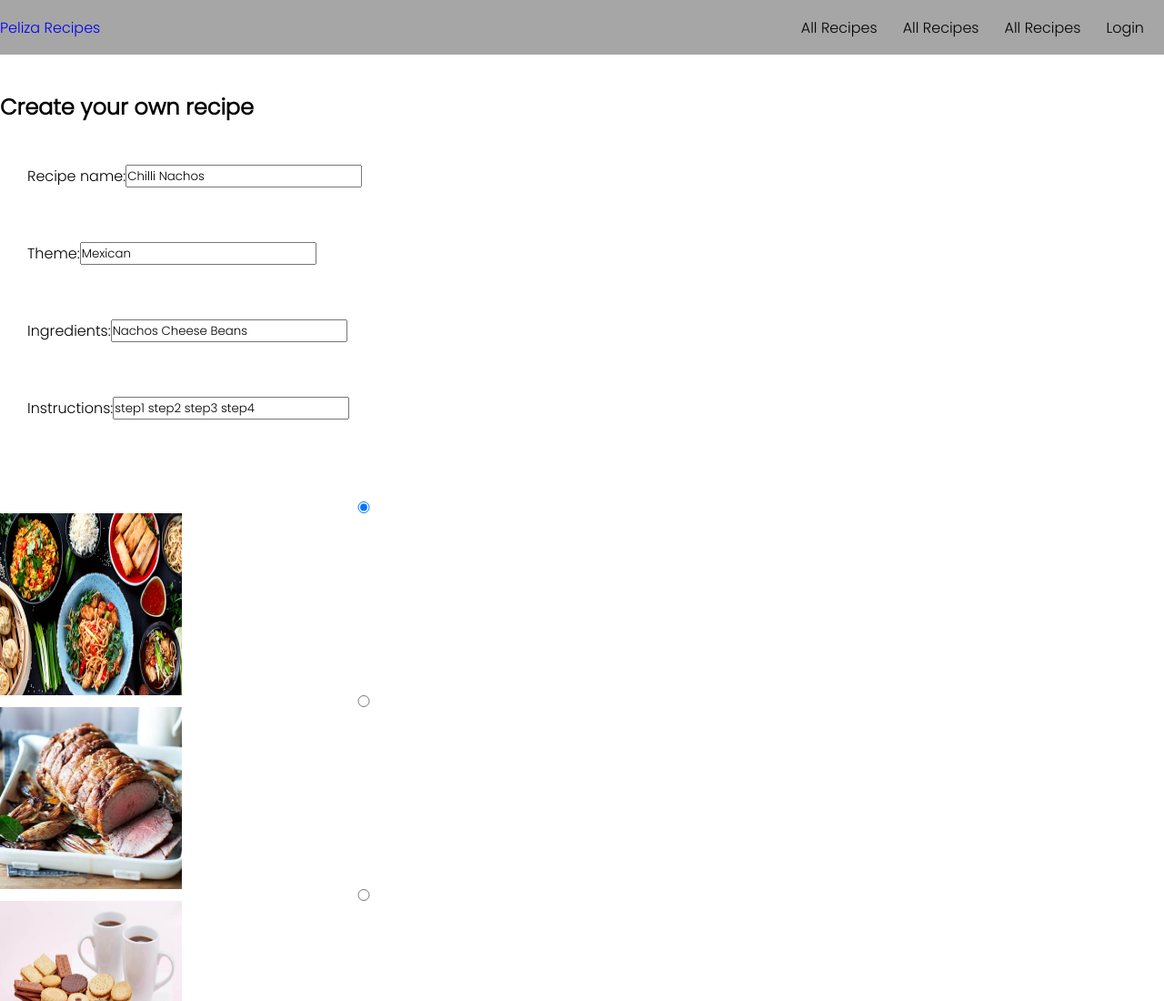
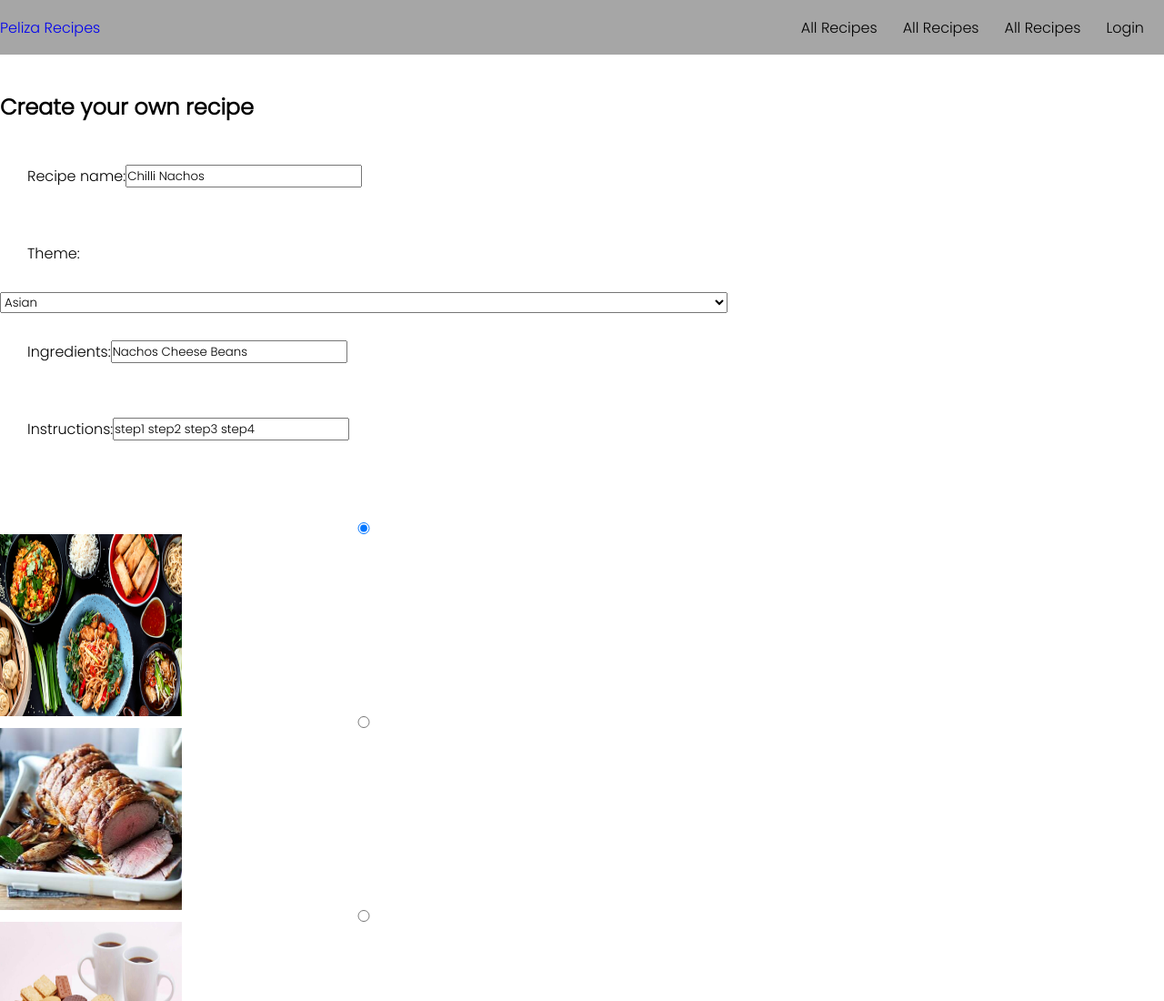
Before and after one commit to MelissaAstbury/WebTechnologiesCW01, a website with bundled scripts: page src/html/createRecipe.html in a window 1280 px wide. Shown: the top 1100 px of the page at 91% size. Built offline with nearby package versions, Linux system fonts and the light colour scheme; some packages are replaced by stand-ins of ours; no server answers.

Commit message:
feat: :bug: Changed theme to be of certain values

```diff
--- a/src/html/createRecipe.html
+++ b/src/html/createRecipe.html
@@ -50,9 +50,19 @@
           <label for="name" class="label-name"
             >Recipe name: <input type="text" id="name" name="name" value="Chilli Nachos"
           /></label>
-          <label for="theme" class="label-name"
-            >Theme: <input type="text" id="theme" name="theme" value="Mexican"
-          /></label>
+          <label for="theme" class="label-name">Theme:</label>
+          <select name="theme" id="theme">
+            <option value="asian">Asian</option>
+            <option value="beef">Beef Dish</option>
+            <option value="desserts">Biscuits</option>
+            <option value="bakery">Bread</option>
+            <option value="bakery">Cakes</option>
+            <option value="chicken">Chicken Dish</option>
+            <option value="indian">Indian</option>
+            <option value="fish">Fish Dish</option>
+            <option value="italian">Italian</option>
+            <option value="vegetarian">Vegetarian</option>
+          </select>
           <label for="ingredients" class="label-name"
             >Ingredients:
             <input type="text" id="ingredients" name="ingredients" value="Nachos Cheese Beans"
```
